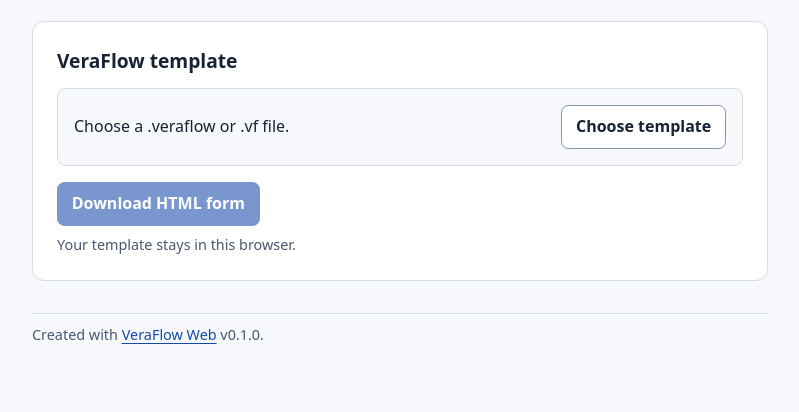
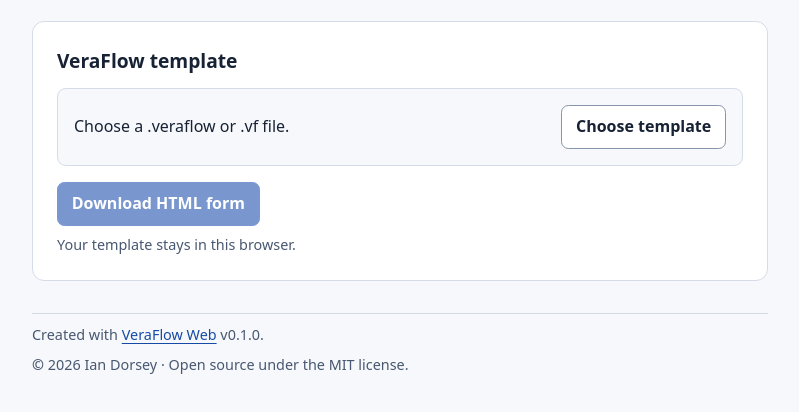
Before and after one commit to iandorsey00/veraflow, a website with bundled scripts: page index.html in a window 1280 px wide. Shown: the part 222-634 px from the top of the page, without its empty margins (240-1039 px from the left). Built offline with nearby package versions, Linux system fonts and the light colour scheme; files whose address does not match are found by name.

Commit message:
Credit Ian Dorsey and cite the MIT license on VeraFlow Web

```diff
--- a/index.html
+++ b/index.html
@@ -86,6 +86,14 @@
         后导出表单。</noscript
       >
     </main>
-    <footer id="footer"></footer>
+    <footer>
+      <div id="footer"></div>
+      <p class="copyright">
+        <strong>©</strong> 2026 Ian Dorsey ·
+        <span data-text="licenseNotice"
+          >Open source under the MIT license.</span
+        >
+      </p>
+    </footer>
   </body>
 </html>
--- a/src/strings.ts
+++ b/src/strings.ts
@@ -4,6 +4,10 @@ const strings = {
   language: ["Interface language", "界面语言"],
   createdWith: ["Created with", "由"],
   createdEnd: [".", " 创建。"],
+  licenseNotice: [
+    "Open source under the MIT license.",
+    "采用 MIT 许可证开源。",
+  ],
   choose: ["Choose…", "请选择…"],
   chooseFile: ["Choose template", "选择模板"],
   replaceFile: ["Change template", "更换模板"],
```
